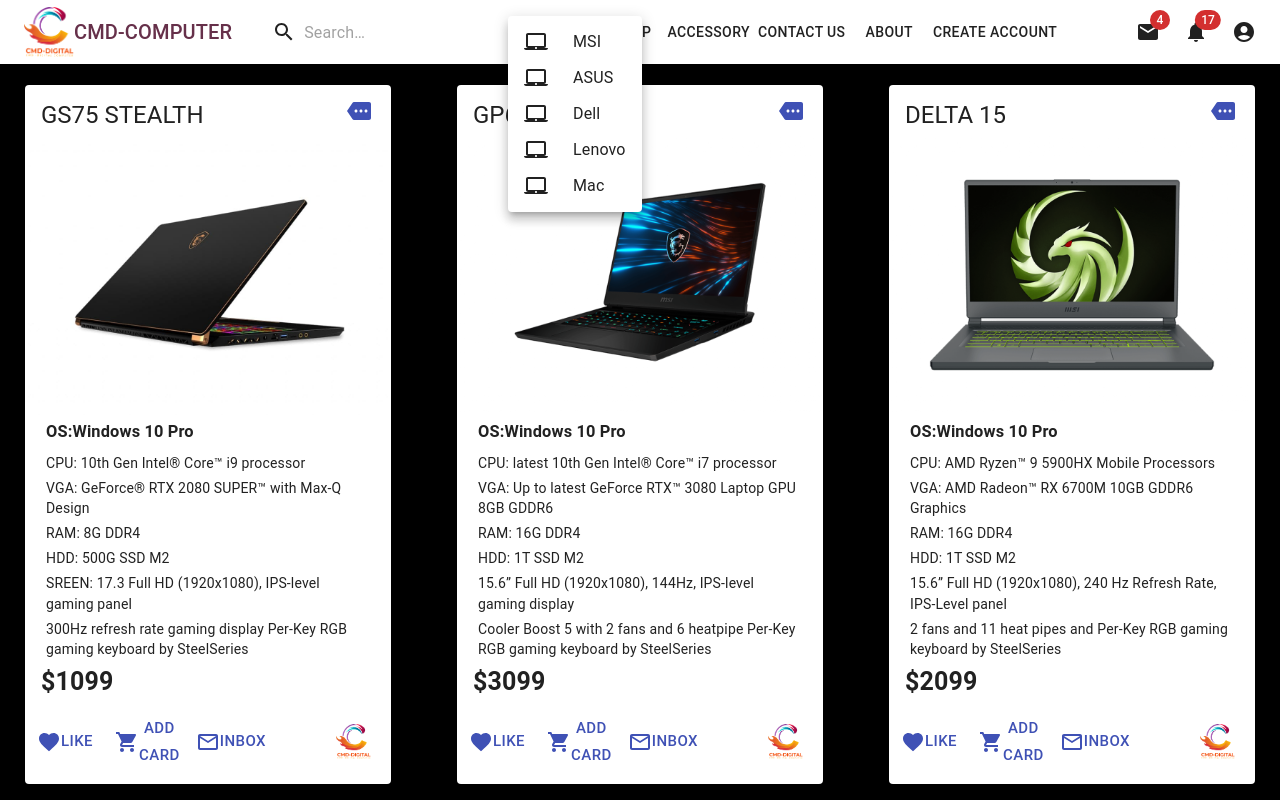
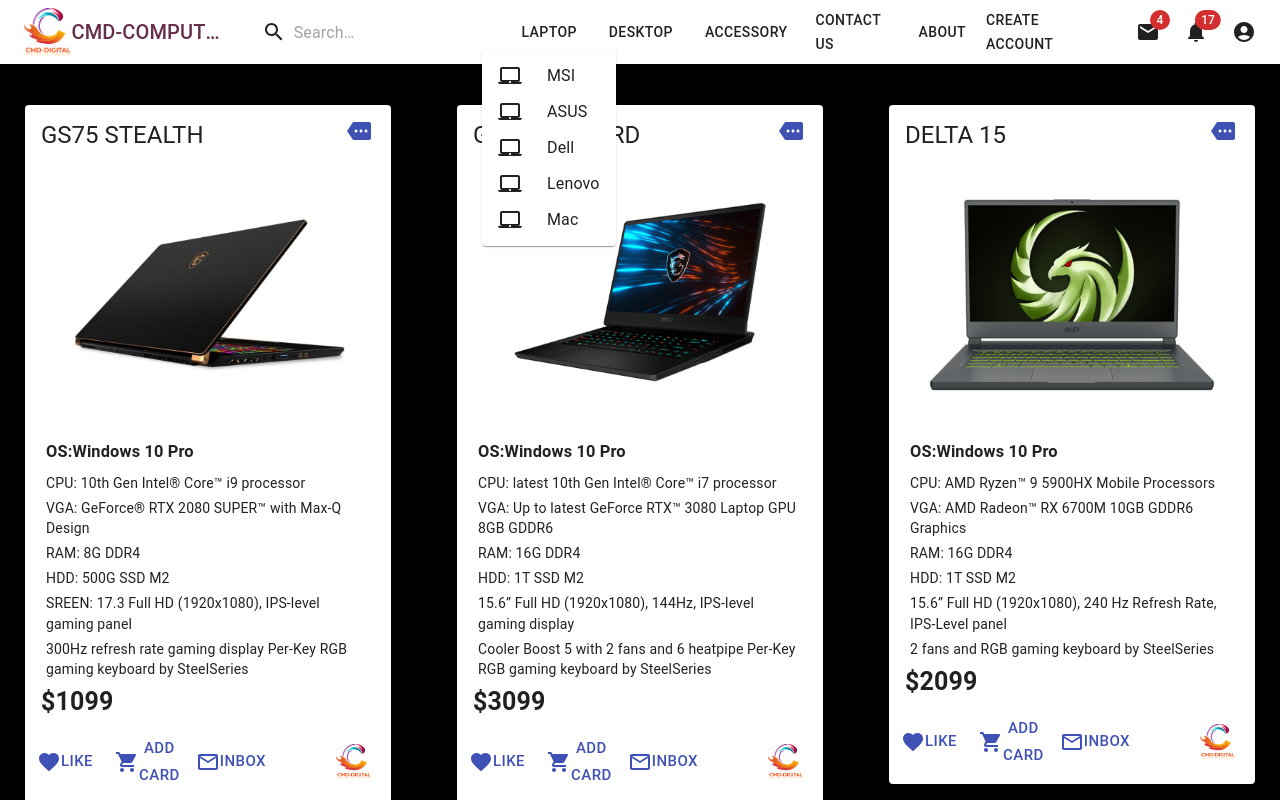
Before and after one commit to nhemchannry/CMD-Digital-Computer, a Next.js app: page /Laptop/MSI in a window 1280 px wide. Both pictures are taken after a click on the button "LAPTOP". Shown: the top 800 px of the page. Built offline with nearby package versions, Linux system fonts and the light colour scheme; a web font is replaced by a local one.

Commit message:
Update Top Navigation Bar

```diff
--- a/components/containers/appbars.js
+++ b/components/containers/appbars.js
@@ -199,7 +199,7 @@
           <Loptops/>
           <Desktops/>
           <ACCESERYS/>
-          <ToggleButton style={{marginRight: 20}} href="/contact">CONTACT US</ToggleButton>
+          <ToggleButton style={{marginRight: 20,marginLeft:20}} href="/contact">CONTACT US</ToggleButton>
           <ToggleButton style={{marginRight: 20}} href="/about">ABOUT</ToggleButton>
           <ToggleButton style={{marginRight: 20}} href="/register">CREATE ACCOUNT</ToggleButton>
 
--- a/components/presentations/buttonacce.js
+++ b/components/presentations/buttonacce.js
@@ -1,8 +1,12 @@
-
 import React from 'react';
 import Button from '@material-ui/core/Button';
-  import Menu from '@material-ui/core/Menu';
+import ClickAwayListener from '@material-ui/core/ClickAwayListener';
+import Grow from '@material-ui/core/Grow';
+import Paper from '@material-ui/core/Paper';
+import Popper from '@material-ui/core/Popper';
 import MenuItem from '@material-ui/core/MenuItem';
+import MenuList from '@material-ui/core/MenuList';
+import { makeStyles } from '@material-ui/core/styles';
 import Link from 'next/link';
 import MouseIcon from '@material-ui/icons/Mouse';
 import KeyboardIcon from '@material-ui/icons/Keyboard';
@@ -10,29 +14,72 @@
 import LocalMallIcon from '@material-ui/icons/LocalMall';
 import StorageIcon from '@material-ui/icons/Storage';
 
+
+const useStyles = makeStyles((theme) => ({
+  root: {
+    display: 'flex',
+  },
+  paper: {
+    marginRight: theme.spacing(2),
+  },
+}));
+
 export default function ACCESERY() {
-    const [anchorEl, setAnchorEl] = React.useState(null);
+  const classes = useStyles();
+  const [open, setOpen] = React.useState(false);
+  const anchorRef = React.useRef(null);
 
-    const handleClick = (event) => {
-      setAnchorEl(event.currentTarget);
+  const handleToggle = () => {
+    setOpen((prevOpen) => !prevOpen);
   };
 
-    const handleClose = () => {
-      setAnchorEl(null);
+  const handleClose = (event) => {
+    if (anchorRef.current && anchorRef.current.contains(event.target)) {
+      return;
+    }
+
+    setOpen(false);
   };
 
+  function handleListKeyDown(event) {
+    if (event.key === 'Tab') {
+      event.preventDefault();
+      setOpen(false);
+    }
+  }
+
+  // return focus to the button when we transitioned from !open -> open
+  const prevOpen = React.useRef(open);
+  React.useEffect(() => {
+    if (prevOpen.current === true && open === false) {
+      anchorRef.current.focus();
+    }
+
+    prevOpen.current = open;
+  }, [open]);
+
   return (
+    <div className={classes.root}>
+      <Paper className={classes.paper}>
+      </Paper>
       <div>
-        <Button aria-controls="simple-menu" aria-haspopup="true" onClick={handleClick}>
+        <Button
+          ref={anchorRef}
+          aria-controls={open ? 'menu-list-grow' : undefined}
+          aria-haspopup="true"
+          onClick={handleToggle}
+        >
            Accessory
         </Button>
-        <Menu
-          id="simple-menu"
-          anchorEl={anchorEl}
-          keepMounted
-          open={Boolean(anchorEl)}
-          onClose={handleClose}
+        <Popper open={open} anchorEl={anchorRef.current} role={undefined} transition disablePortal>
+          {({ TransitionProps, placement }) => (
+            <Grow
+              {...TransitionProps}
+              style={{ transformOrigin: placement === 'bottom' ? 'center top' : 'center bottom' }}
             >
+              <Paper>
+                <ClickAwayListener onClickAway={handleClose}>
+                  <MenuList autoFocusItem={open} id="menu-list-grow" onKeyDown={handleListKeyDown}>
                         <Link href = "/Accessory/Mouse">
                         <MenuItem onClick={handleClose}> <MouseIcon style={{marginRight: 25}}/> Mouse</MenuItem>
                         </Link>
@@ -49,7 +96,13 @@
                         <MenuItem onClick={handleClose}> <StorageIcon style={{marginRight: 25}}/> HDD_SSD</MenuItem>
                         </Link>
 
-        </Menu>
+                  </MenuList>
+                </ClickAwayListener>
+              </Paper>
+            </Grow>
+          )}
+        </Popper>
+      </div>
     </div>
   );
 }
--- a/components/presentations/buttondesk.js
+++ b/components/presentations/buttondesk.js
@@ -1,33 +1,81 @@
-import DesktopMacIcon from '@material-ui/icons/DesktopMac';
 import React from 'react';
 import Button from '@material-ui/core/Button';
-import Menu from '@material-ui/core/Menu';
+import ClickAwayListener from '@material-ui/core/ClickAwayListener';
+import Grow from '@material-ui/core/Grow';
+import Paper from '@material-ui/core/Paper';
+import Popper from '@material-ui/core/Popper';
 import MenuItem from '@material-ui/core/MenuItem';
+import MenuList from '@material-ui/core/MenuList';
+import { makeStyles } from '@material-ui/core/styles';
 import Link from 'next/link';
+import DesktopMacIcon from '@material-ui/icons/DesktopMac';
+
+
+const useStyles = makeStyles((theme) => ({
+  root: {
+    display: 'flex',
+  },
+  paper: {
+    marginRight: theme.spacing(2),
+  },
+}));
 
 export default function Desktop() {
-  const [anchorEl, setAnchorEl] = React.useState(null);
+  const classes = useStyles();
+  const [open, setOpen] = React.useState(false);
+  const anchorRef = React.useRef(null);
 
-  const handleClick = (event) => {
-    setAnchorEl(event.currentTarget);
+  const handleToggle = () => {
+    setOpen((prevOpen) => !prevOpen);
   };
 
-  const handleClose = () => {
-    setAnchorEl(null);
+  const handleClose = (event) => {
+    if (anchorRef.current && anchorRef.current.contains(event.target)) {
+      return;
+    }
+
+    setOpen(false);
   };
 
+  function handleListKeyDown(event) {
+    if (event.key === 'Tab') {
+      event.preventDefault();
+      setOpen(false);
+    }
+  }
+
+  // return focus to the button when we transitioned from !open -> open
+  const prevOpen = React.useRef(open);
+  React.useEffect(() => {
+    if (prevOpen.current === true && open === false) {
+      anchorRef.current.focus();
+    }
+
+    prevOpen.current = open;
+  }, [open]);
+
   return (
+    <div className={classes.root}>
+      <Paper className={classes.paper}>
+      </Paper>
       <div>
-      <Button aria-controls="simple-menu" aria-haspopup="true" onClick={handleClick}>
+        <Button
+          ref={anchorRef}
+          aria-controls={open ? 'menu-list-grow' : undefined}
+          aria-haspopup="true"
+          onClick={handleToggle}
+        >
            Desktop
         </Button>
-      <Menu
-        id="simple-menu"
-        anchorEl={anchorEl}
-        keepMounted
-        open={Boolean(anchorEl)}
-        onClose={handleClose}
+        <Popper open={open} anchorEl={anchorRef.current} role={undefined} transition disablePortal>
+          {({ TransitionProps, placement }) => (
+            <Grow
+              {...TransitionProps}
+              style={{ transformOrigin: placement === 'bottom' ? 'center top' : 'center bottom' }}
             >
+              <Paper>
+                <ClickAwayListener onClickAway={handleClose}>
+                  <MenuList autoFocusItem={open} id="menu-list-grow" onKeyDown={handleListKeyDown}>
                           <Link href = "/Desktop/MSI_Desktop">
                           <MenuItem onClick={handleClose}> <DesktopMacIcon style={{marginRight: 25}}  /> MSI</MenuItem>
                           </Link>
@@ -43,7 +91,14 @@
                           <Link href = "/Desktop/iMac">
                           <MenuItem onClick={handleClose}> <DesktopMacIcon style={{marginRight: 25}}  /> Mac</MenuItem>
                           </Link>
-      </Menu>
+
+                  </MenuList>
+                </ClickAwayListener>
+              </Paper>
+            </Grow>
+          )}
+        </Popper>
+      </div>
     </div>
   );
 }
--- a/components/presentations/buttonlop.js
+++ b/components/presentations/buttonlop.js
@@ -1,34 +1,81 @@
-
-  import LaptopMacIcon from '@material-ui/icons/LaptopMac';
 import React from 'react';
 import Button from '@material-ui/core/Button';
-  import Menu from '@material-ui/core/Menu';
+import ClickAwayListener from '@material-ui/core/ClickAwayListener';
+import Grow from '@material-ui/core/Grow';
+import Paper from '@material-ui/core/Paper';
+import Popper from '@material-ui/core/Popper';
 import MenuItem from '@material-ui/core/MenuItem';
+import MenuList from '@material-ui/core/MenuList';
+import { makeStyles } from '@material-ui/core/styles';
 import Link from 'next/link';
+import LaptopMacIcon from '@material-ui/icons/LaptopMac';
 
-  export default function Loptop() {
-    const [anchorEl, setAnchorEl] = React.useState(null);
 
-    const handleClick = (event) => {
-      setAnchorEl(event.currentTarget);
+const useStyles = makeStyles((theme) => ({
+  root: {
+    display: 'flex',
+  },
+  paper: {
+    marginRight: theme.spacing(2),
+  },
+}));
+
+export default function Desktop() {
+  const classes = useStyles();
+  const [open, setOpen] = React.useState(false);
+  const anchorRef = React.useRef(null);
+
+  const handleToggle = () => {
+    setOpen((prevOpen) => !prevOpen);
   };
 
-    const handleClose = () => {
-      setAnchorEl(null);
+  const handleClose = (event) => {
+    if (anchorRef.current && anchorRef.current.contains(event.target)) {
+      return;
+    }
+
+    setOpen(false);
   };
 
+  function handleListKeyDown(event) {
+    if (event.key === 'Tab') {
+      event.preventDefault();
+      setOpen(false);
+    }
+  }
+
+  // return focus to the button when we transitioned from !open -> open
+  const prevOpen = React.useRef(open);
+  React.useEffect(() => {
+    if (prevOpen.current === true && open === false) {
+      anchorRef.current.focus();
+    }
+
+    prevOpen.current = open;
+  }, [open]);
+
   return (
+    <div className={classes.root}>
+      <Paper className={classes.paper}>
+      </Paper>
       <div>
-        <Button aria-controls="simple-menu" aria-haspopup="true" onClick={handleClick}>
+        <Button
+          ref={anchorRef}
+          aria-controls={open ? 'menu-list-grow' : undefined}
+          aria-haspopup="true"
+          onClick={handleToggle}
+        >
           Laptop
         </Button>
-        <Menu
-          id="simple-menu"
-          anchorEl={anchorEl}
-          keepMounted
-          open={Boolean(anchorEl)}
-          onClose={handleClose}
+        <Popper open={open} anchorEl={anchorRef.current} role={undefined} transition disablePortal>
+          {({ TransitionProps, placement }) => (
+            <Grow
+              {...TransitionProps}
+              style={{ transformOrigin: placement === 'bottom' ? 'center top' : 'center bottom' }}
             >
+              <Paper>
+                <ClickAwayListener onClickAway={handleClose}>
+                  <MenuList autoFocusItem={open} id="menu-list-grow" onKeyDown={handleListKeyDown}>
                           <Link href = "/Laptop/MSI">
                           <MenuItem onClick={handleClose}><LaptopMacIcon style={{marginRight: 25}} />MSI</MenuItem>
                           </Link>
@@ -44,7 +91,14 @@
                           <Link href = "/Laptop/MacBook">
                           <MenuItem onClick={handleClose}><LaptopMacIcon style={{marginRight: 25}} />Mac</MenuItem>
                           </Link>
-        </Menu>
+
+                  </MenuList>
+                </ClickAwayListener>
+              </Paper>
+            </Grow>
+          )}
+        </Popper>
+      </div>
     </div>
   );
 }
--- a/pages/Laptop/MSI.js
+++ b/pages/Laptop/MSI.js
@@ -40,7 +40,7 @@
                 RAM:"RAM: 16G DDR4",
                 HDD:" HDD: 1T SSD M2",
                 SREEN:" 15.6” Full HD (1920x1080), 240 Hz Refresh Rate, IPS-Level panel ",
-                OTHER:"2 fans and 11 heat pipes and Per-Key RGB gaming keyboard by SteelSeries ",
+                OTHER:"2 fans and RGB gaming keyboard by SteelSeries ",
                 PRICE :"$2099"
                                                 },
         {
@@ -89,7 +89,7 @@
 {
         const  {search} = React.useContext(SearchContext)
         return (
-                <div style={{ marginTop: 60}}>
+                <div style={{ marginTop: 80}}>
 
                         <Grid container spacing={2}>
                                 {
```
Lines whose indentation alone changed are shown as unchanged.
